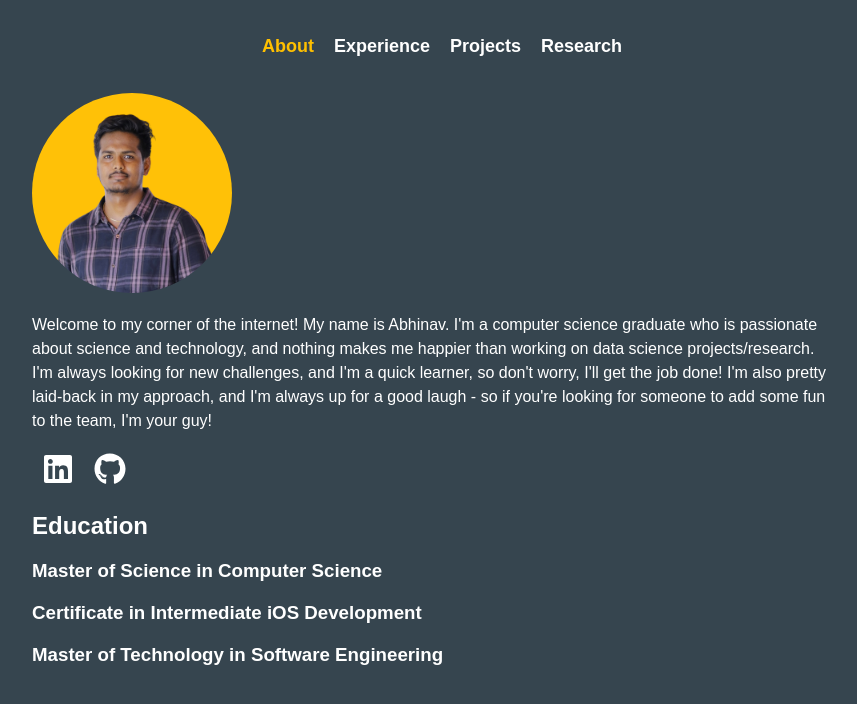
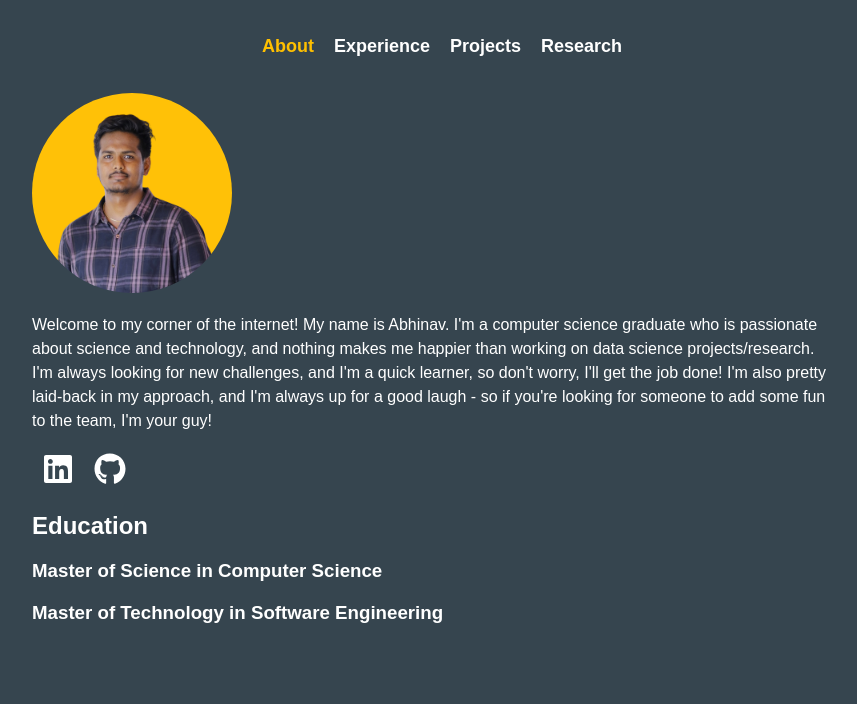
Before and after one commit to hipstermartin/hipstermartin.github.io, a React (Create React App) app: page / in a window 1280 px wide. Shown: the top 704 px of the page, without its empty margins (208-1065 px from the left). Built offline with nearby package versions, Linux system fonts and the light colour scheme; the HTML template or start-up script is replaced by a standard one.

Commit message:
about section change 1

```diff
--- a/src/components/About.js
+++ b/src/components/About.js
@@ -20,16 +20,16 @@ const degrees = [
       "Jonsson School Dean’s Graduate Scholarship Recipient, 2022",
     ],
   },
-  {
-    university: "CodePath (Bootcamp)",
-    degree: "Certificate in Intermediate iOS Development",
-    coursework: [
-      "View and View Controllers, REST APIs, Camera and MapKit, Parse/Back4App, Animation and Gestures, Wireframes/Schemas, CRUD, Debugging in Xcode"
-    ],
-    achievements: [
-      "Completed the Certificate in Intermediate iOS Development by Codepath, demonstrating proficiency in developing iOS applications using Swift programming language",
-    ],
-  },
+  // {
+  //   university: "CodePath (Bootcamp)",
+  //   degree: "Certificate in Intermediate iOS Development",
+  //   coursework: [
+  //     "View and View Controllers, REST APIs, Camera and MapKit, Parse/Back4App, Animation and Gestures, Wireframes/Schemas, CRUD, Debugging in Xcode"
+  //   ],
+  //   achievements: [
+  //     "Completed the Certificate in Intermediate iOS Development by Codepath, demonstrating proficiency in developing iOS applications using Swift programming language",
+  //   ],
+  // },
   {
     university: "Vellore Institute of Technology",
     degree: "Master of Technology in Software Engineering",
```
